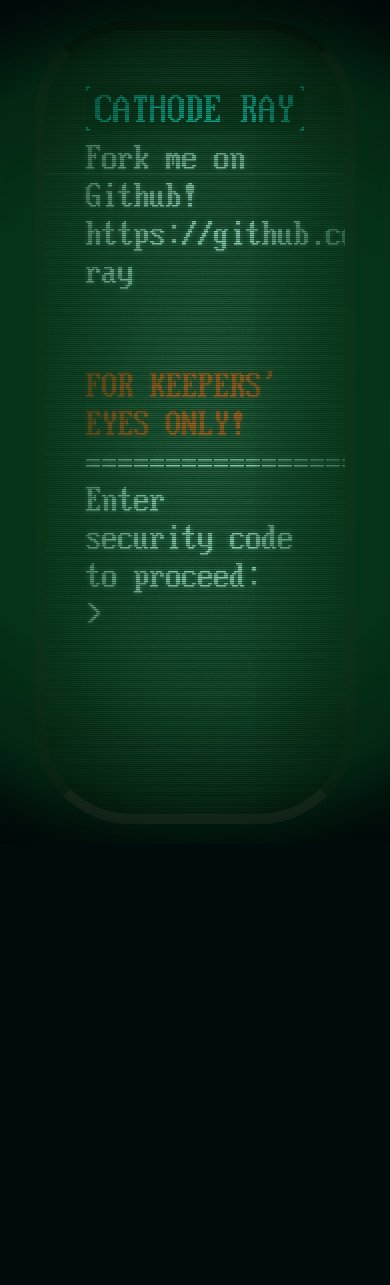
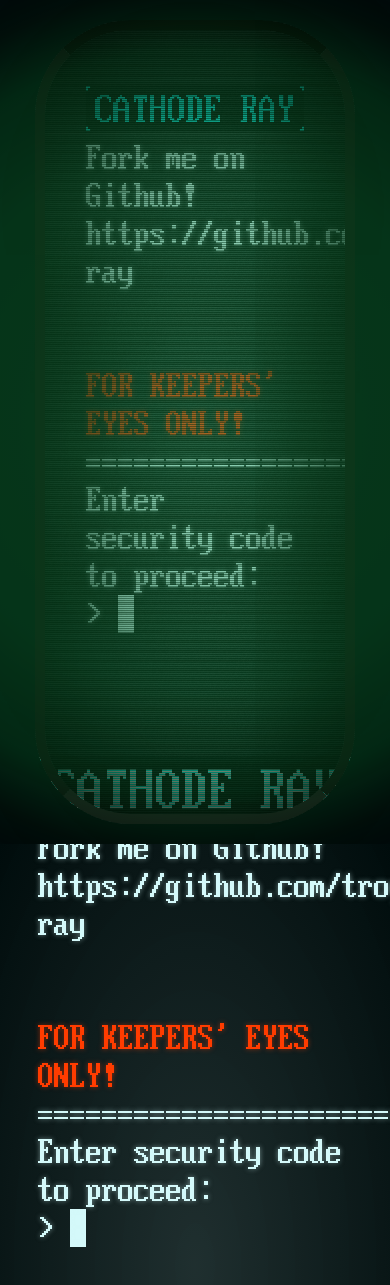
Before and after one commit to troygoode/cathode-ray, a Next.js app: page / in a window 390 px wide. Shown: the top 1285 px of the page. Before the commit the page ends 844 px from the top, so only its background shows below. Built offline with nearby package versions, Linux system fonts and the light colour scheme; what rand-seed would draw is missing.

Commit message:
some very basic CSS responsiveness

```diff
--- a/src/app/layout.tsx
+++ b/src/app/layout.tsx
@@ -19,7 +19,8 @@ export default function RootLayout({
   return (
     <html lang="en">
       <body>
-        <Bevel>{children}</Bevel>
+        <Bevel className="hidden lg:block">{children}</Bevel>
+        <div className="block lg:hidden">{children}</div>
       </body>
     </html>
   );
--- a/src/cassettes/ypsilon14-secretagendas/agenda2.tsx
+++ b/src/cassettes/ypsilon14-secretagendas/agenda2.tsx
@@ -7,7 +7,7 @@ const title = "Recover Research (Android)";
 
 const Agenda = (props: IAgendaProps) => {
   const from = `g.tyrell@${props.companyEmailDomain}`;
-  const subject = "01011001 00101101 00110001 00110100";
+  const subject = "0101100100101101 0011000100110100";
   return (
     <Screen id={id}>
       <Line>FROM....... {from}</Line>
@@ -15,7 +15,7 @@ const Agenda = (props: IAgendaProps) => {
       <Line>SUBJECT.... {subject}</Line>
       <Br />
       <Line>ALTERATION TO MISSION OBJECTIVES DOWNLOADED</Line>
-      <P>FIRMWARE UPDATING............................</P>
+      <P>FIRMWARE UPDATING...</P>
       <Line>
         &bull; MAINTAIN ORIGINAL OBJECTIVES ABOARD {props.playerShipName}
       </Line>
--- a/src/cassettes/ypsilon14-secretagendas/agenda3.tsx
+++ b/src/cassettes/ypsilon14-secretagendas/agenda3.tsx
@@ -7,7 +7,7 @@ const title = "Union Busting (Military)";
 
 const Agenda = (props: IAgendaProps) => {
   const from = `[REDACTED]@${props.companyEmailDomain}`;
-  const subject = `TOP SECRET: ${props.companyName.toUpperCase()}`;
+  const subject = `TOPSECRET: ${props.companyName.toUpperCase()}`;
   return (
     <Screen id={id}>
       <Line>FROM....... {from}</Line>
--- a/src/components/Bevel/index.tsx
+++ b/src/components/Bevel/index.tsx
@@ -2,9 +2,14 @@ import { PropsWithChildren } from "react";
 import Scanlines from "@/components/Phosphor/Scanlines";
 import styles from "./bevel.module.css";
 
-const Bevel = ({ children }: PropsWithChildren) => {
+const Bevel = ({
+  children,
+  ...props
+}: PropsWithChildren<
+  React.DetailedHTMLProps<React.HTMLAttributes<HTMLDivElement>, HTMLDivElement>
+>) => {
   return (
-    <>
+    <div {...props}>
       <div className={`${styles.content}`}>
         {children}
         <div
@@ -19,7 +24,7 @@ const Bevel = ({ children }: PropsWithChildren) => {
           ></div>
         </div>
       </div>
-    </>
+    </div>
   );
 };
 
```
